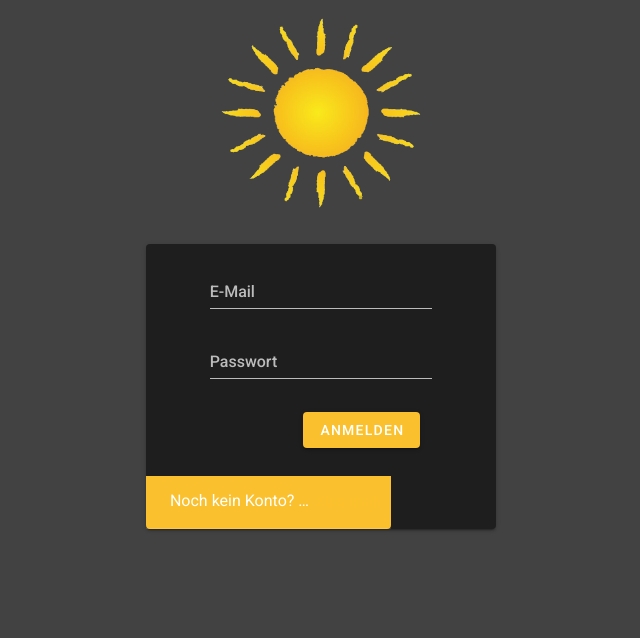
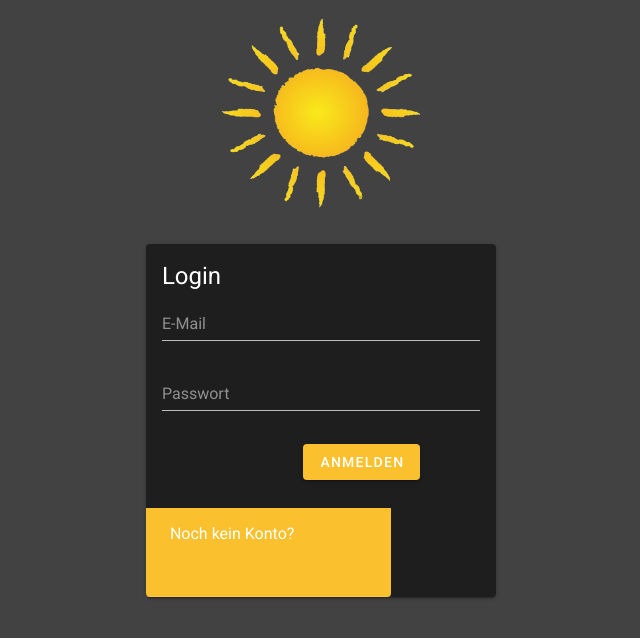
Before and after one commit to morin2bfh/sleepExpert, a Vue app: page /#/login in a window 1280 px wide. Shown: the top 638 px of the page, without its empty margins (319-959 px from the left). Built offline with nearby package versions, Linux system fonts and the light colour scheme.

Commit message:
fix layout for small devices

```diff
--- a/src/views/Login.vue
+++ b/src/views/Login.vue
@@ -4,13 +4,14 @@
       <img id="logo-login" src="../assets/sun.png" alt="Sleepexpert Logo" />
     </v-avatar>
     <v-card dark>
-      <v-card-title class="d-flex flex-column">
+      <v-card-title class="headline">Login</v-card-title>
+      <v-card-subtitle class="d-flex flex-column">
         <v-form dark class>
           <v-text-field
             :error="emailError"
             :error-messages="emailErrMsg"
             v-model="userMail"
-            label="E-Mail"
+            placeholder="E-Mail"
             required
           ></v-text-field>
           <v-text-field
@@ -19,15 +20,15 @@
             dark
             v-model="password"
             type="password"
-            label="Passwort"
+            placeholder="Passwort"
             required
           ></v-text-field>
         </v-form>
         <v-container d-flex flex-row justify-end id="button-container">
           <v-btn color="yellow darken-2" @click="submit()">Anmelden</v-btn>
         </v-container>
-      </v-card-title>
-      <v-banner id="link-banner" single-line dark color="yellow darken-2">
+      </v-card-subtitle>
+      <v-banner id="link-banner" dark color="yellow darken-2">
         Noch kein Konto?
         <v-btn color="yellow darken-2" text @click="goTo('signup')">Zur Registrierung</v-btn>
       </v-banner>
--- a/src/views/Signup.vue
+++ b/src/views/Signup.vue
@@ -4,13 +4,14 @@
       <img id="logo-login" src="../assets/sun.png" alt="Sleepexpert Logo" />
     </v-avatar>
     <v-card dark>
-      <v-card-title class="d-flex flex-column">
+      <v-card-title class="headline">Registrieren</v-card-title>
+      <v-card-subtitle class="d-flex flex-column">
         <v-form dark class>
           <v-text-field
             :error="emailError"
             :error-messages="emailErrMsg"
             v-model="userMail"
-            label="E-Mail"
+            placeholder="E-Mail"
             required
           ></v-text-field>
           <v-text-field
@@ -19,15 +20,15 @@
             dark
             v-model="password"
             type="password"
-            label="Passwort"
+            placeholder="Passwort"
             required
           ></v-text-field>
         </v-form>
         <v-container d-flex flex-row justify-end id="button-container">
-          <v-btn color="yellow darken-2" @click="submit()">Anmelden</v-btn>
+          <v-btn color="yellow darken-2" @click="submit()">Registrieren</v-btn>
         </v-container>
-      </v-card-title>
-      <v-banner id="link-banner" single-line dark color="yellow darken-2">
+      </v-card-subtitle>
+      <v-banner id="link-banner" dark color="yellow darken-2">
         Bereits registriert?
         <v-btn color="yellow darken-2" text @click="goTo('login')">Zum Login</v-btn>
       </v-banner>
@@ -90,6 +91,9 @@ export default {
 #button-container {
   max-width: 70% !important;
 }
+#link-banner {
+  max-width: 70% !important;
+}
 #logo-login {
   height: 100%;
   width: 100%;
```
